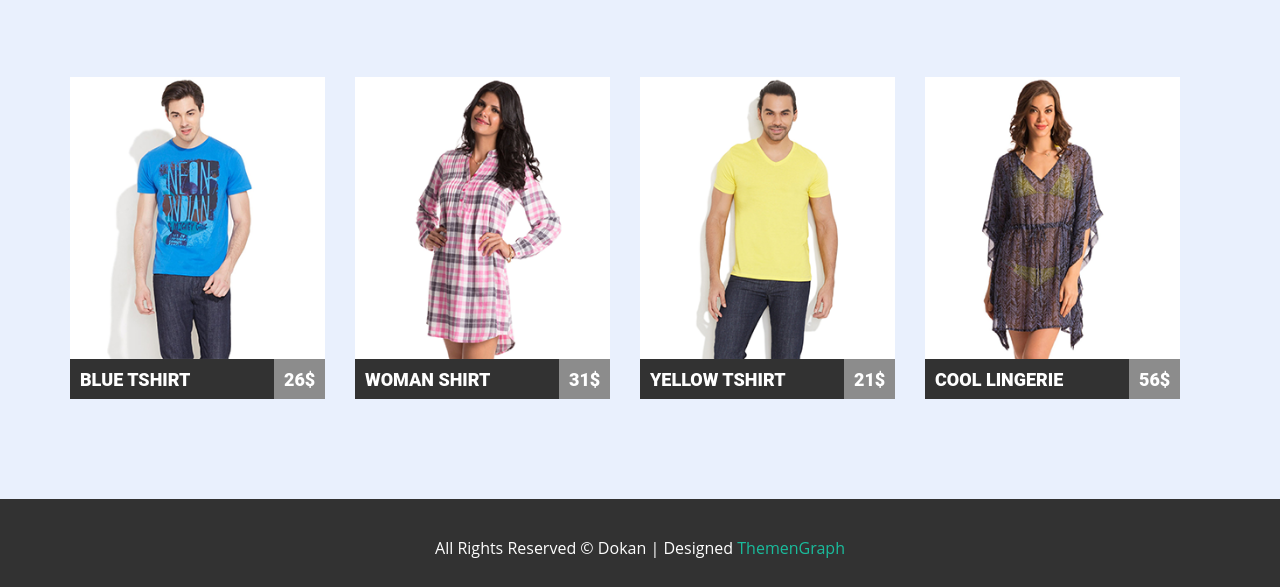
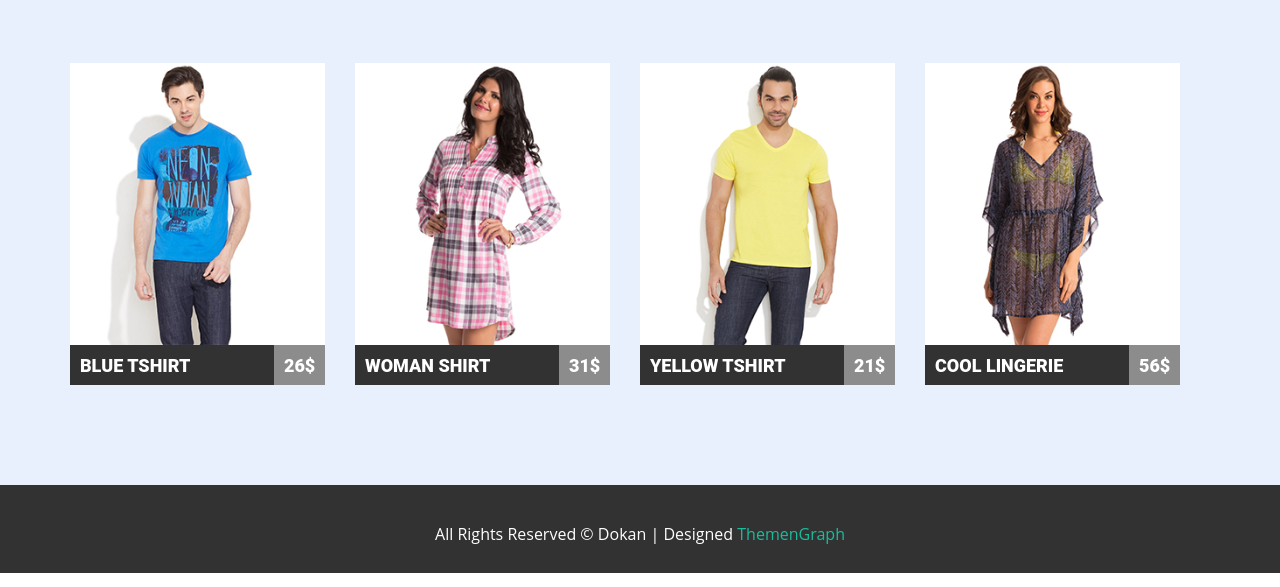
Before and after one commit to YuluaOkrushko/goit-fe-course, a plain HTML site: page module-05/index.html in a window 1280 px wide. Shown: the part 773-1360 px from the top of the page. Drawn offline with Linux system fonts and the light colour scheme.

Commit message:
homework-05

```diff
--- a/module-05/style.css
+++ b/module-05/style.css
@@ -199,7 +199,7 @@
 
 .page {
     background-color: #e9f0fd;
-    padding: 100px 0 100px 0;
+    padding: 86px 0 100px 0;
 }
 
 .content {
```
